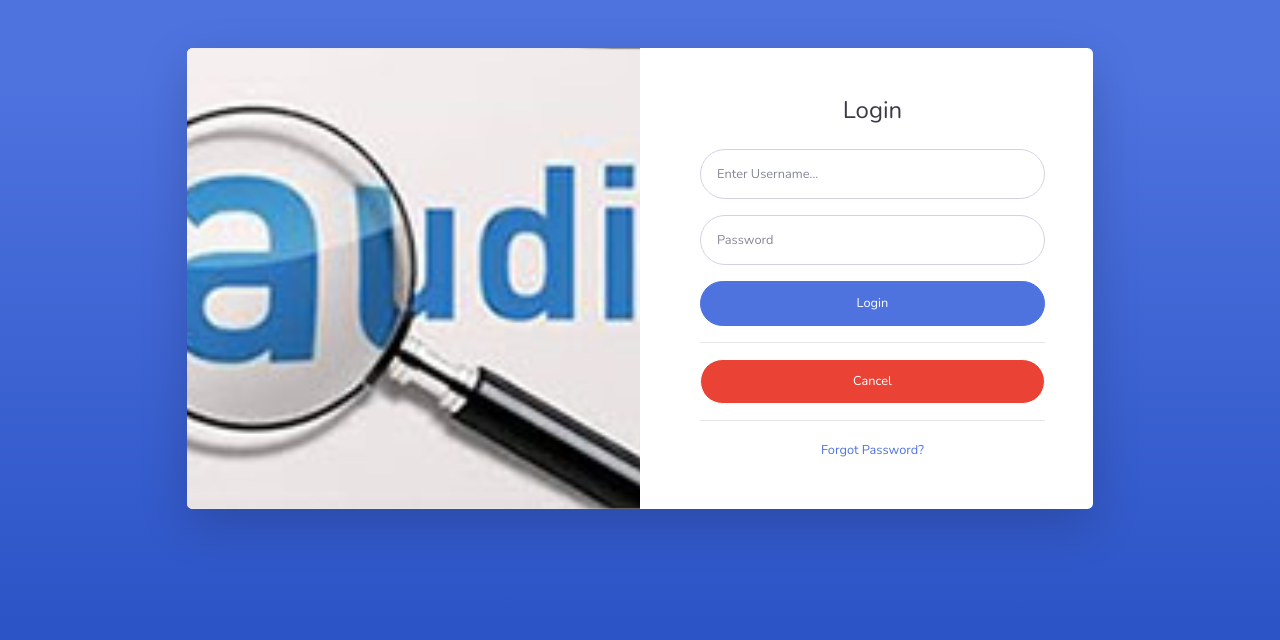
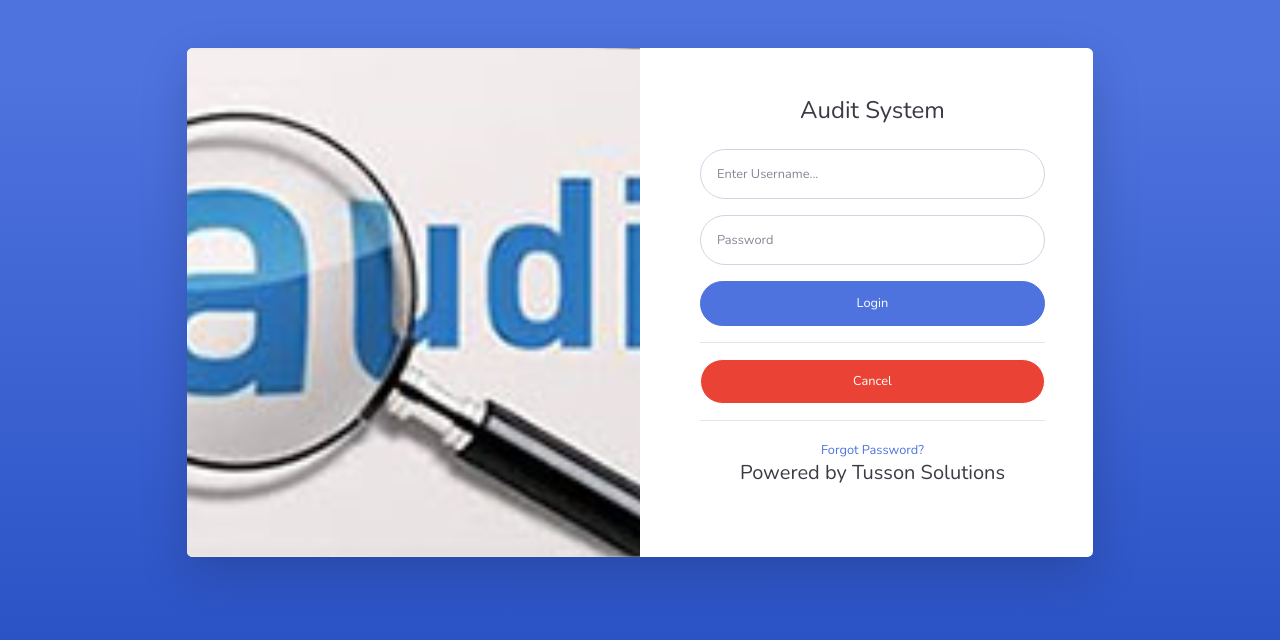
Before and after one commit to taurainesu/audit_test, a Node server app: page / in a window 1280 px wide. Shown: the top 640 px of the page. Run offline with Node 20, Linux system fonts and the light colour scheme; some libraries are stand-ins or nearby versions.

Commit message:
edited login page

```diff
--- a/views/login.ejs
+++ b/views/login.ejs
@@ -40,7 +40,7 @@
               <div class="col-lg-6">
                 <div class="p-5">
                   <div class="text-center">
-                    <h1 class="h4 text-gray-900 mb-4">Login</h1>
+                    <h3 class="h4 text-gray-900 mb-4">Audit System</h3>
                   </div>
                   <form class="user" action="/login" method="POST">
                     <div class="form-group">
@@ -60,6 +60,9 @@
                   <hr>
                   <div class="text-center">
                     <a class="small" href="forgot-password.html">Forgot Password?</a>
+                  </div>
+                  <div class="text-center">
+                    <h4 class="h5 text-gray-900 mb-4">Powered by Tusson Solutions</h4>
                   </div>
                 </div>
               </div>
```
